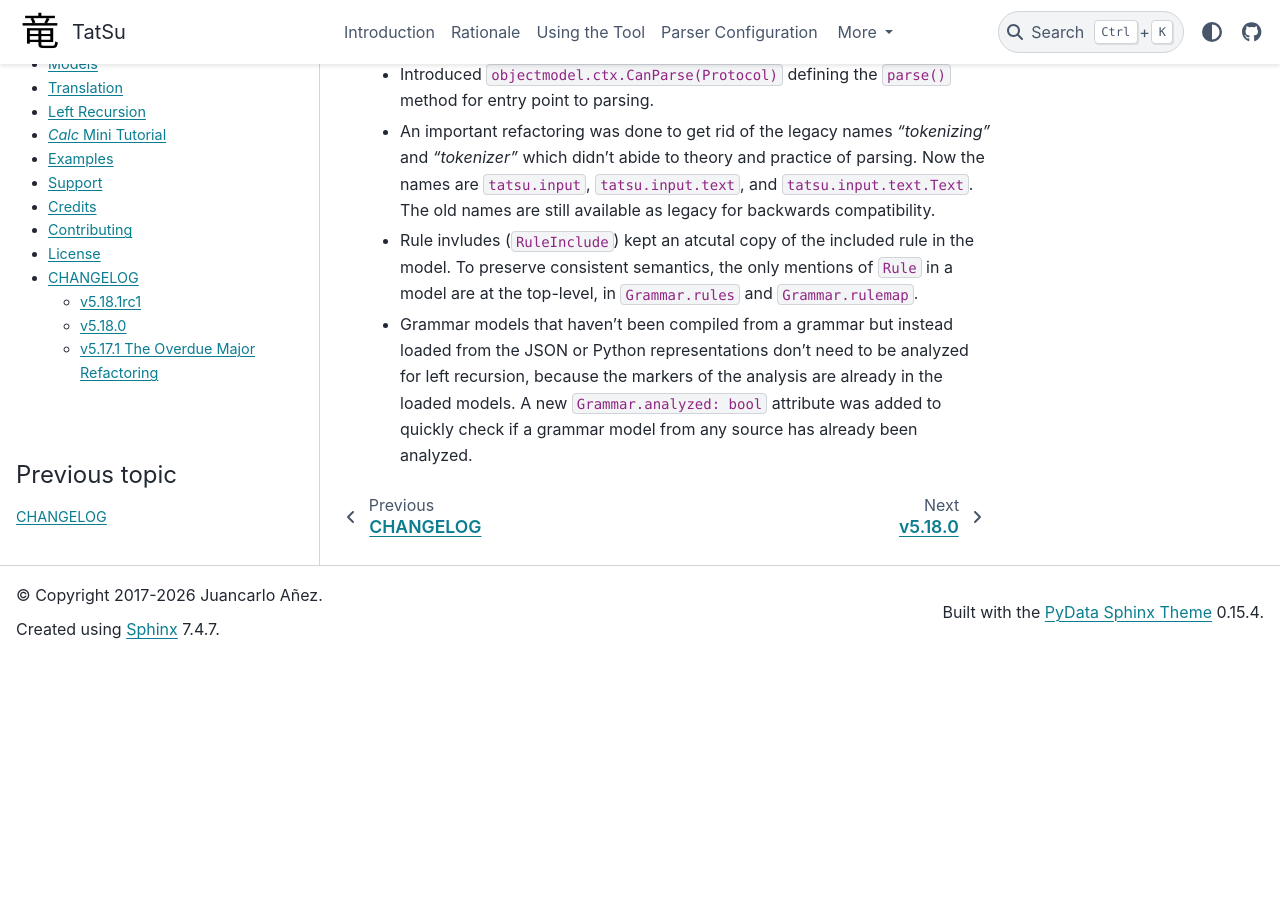
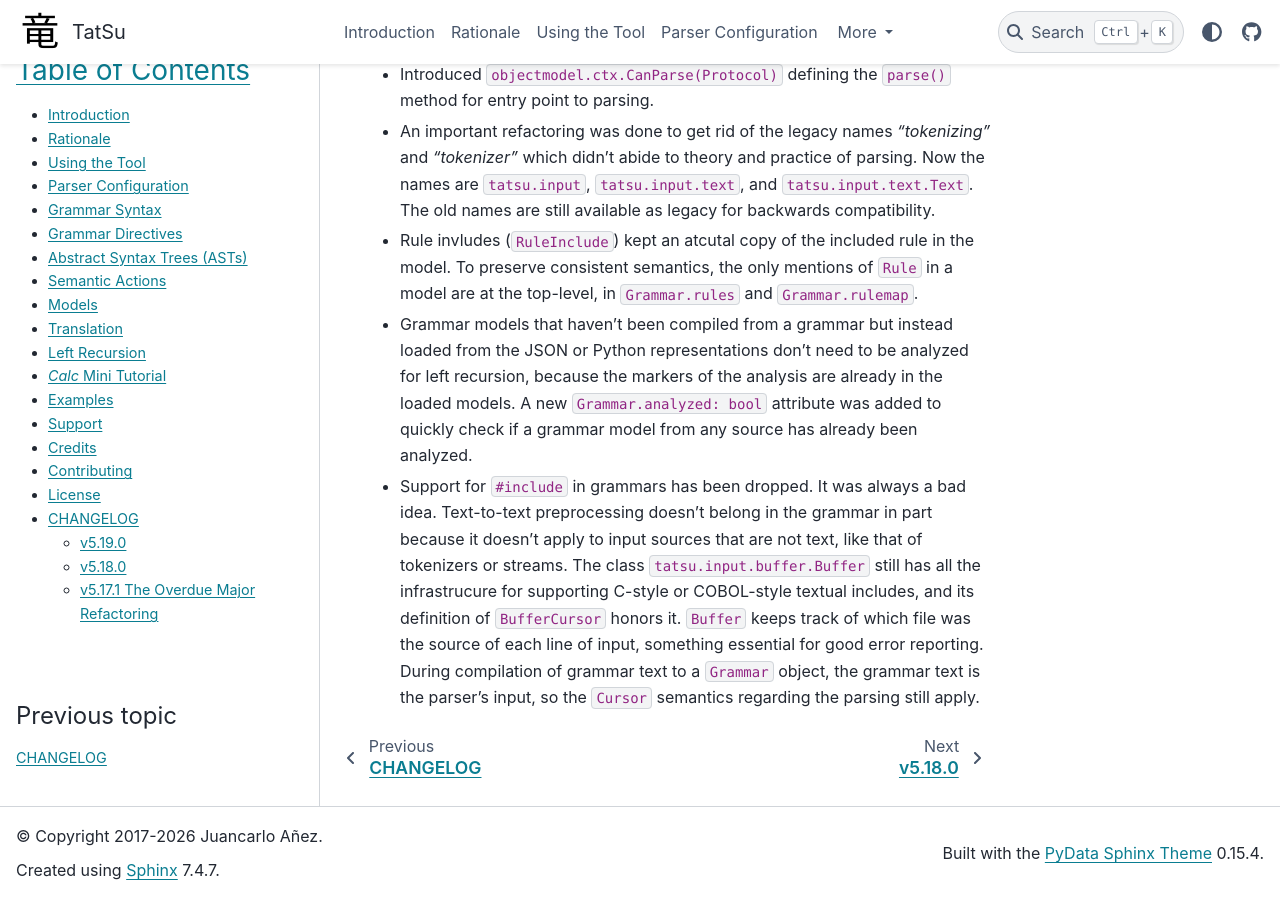
Before and after one commit to neogeny/TatSu, a Sphinx documentation site: the page built from docs/changelog/CHANGELOG_v5.19.0.md, in a window 1280 px wide and 900 px high, scrolled down 2033 px. Built offline with Sphinx 7.4.7 and the PyData theme 0.15.4, drawn with Linux system fonts in a browser that asks for light colours; pages that are not in the unit, such as notebooks, are missing from menus; before the commit the page ends 2691 px from its top, so only the background shows below that; some of the changed text lies outside the part shown.

Commit message:
[changelog] about dropping of #include

```diff
--- a/docs/changelog/CHANGELOG_v5.18.1.md
+++ b/docs/changelog/CHANGELOG_v5.19.0.md
@@ -1,7 +1,7 @@
 [//]: Copyright (c) 2017-2026 Juancarlo Añez (apalala@gmail.com)
 [//]: SPDX-License-Identifier: BSD-4-Clause
 
-# v5.18.1rc1
+# v5.19.0
 
 - The `$->` (EOL) expression was introduced in the grammar language to match and
   consume the whitespace up to and including the next line break, using the
@@ -108,3 +108,12 @@
   because the markers of the analysis are already in the loaded models. A new
   `Grammar.analyzed: bool` attribute was added to quickly check if a grammar model
   from any source has already been analyzed.
+- Support for `#include` in grammars has been dropped. It was always a bad idea.
+  Text-to-text preprocessing doesn't belong in the grammar in part because it
+  doesn't apply to input sources that are not text, like that of tokenizers or
+  streams. The class `tatsu.input.buffer.Buffer` still has all the infrastrucure for
+  supporting C-style or COBOL-style textual includes, and its definition of
+  `BufferCursor` honors it. `Buffer` keeps track of which file was the source of
+  each line of input, something essential for good error reporting. During
+  compilation of grammar text to a `Grammar` object, the grammar text is the
+  parser's input, so the `Cursor` semantics regarding the parsing still apply.
```
Also changed, not shown: docs/syntax.rst (+4 -4 lines).
